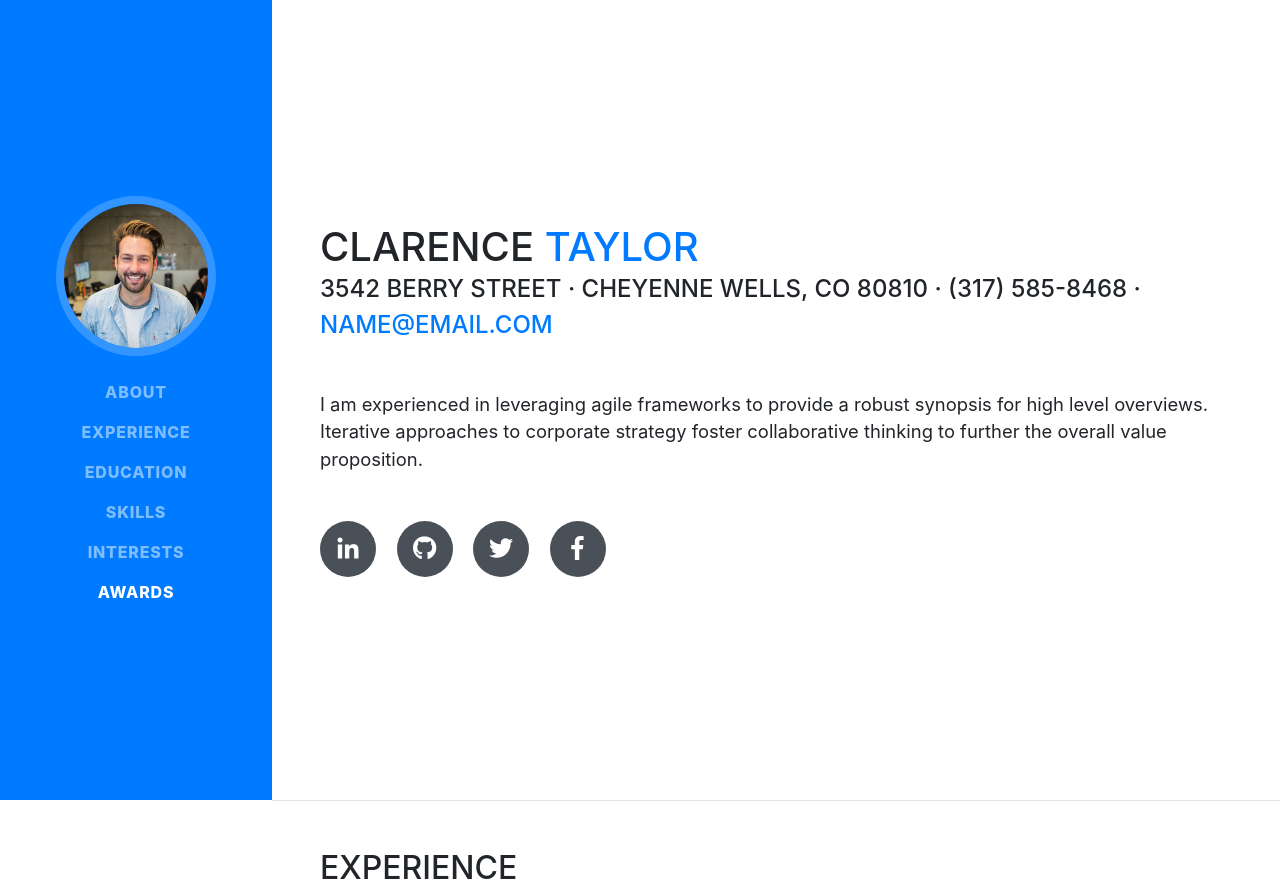
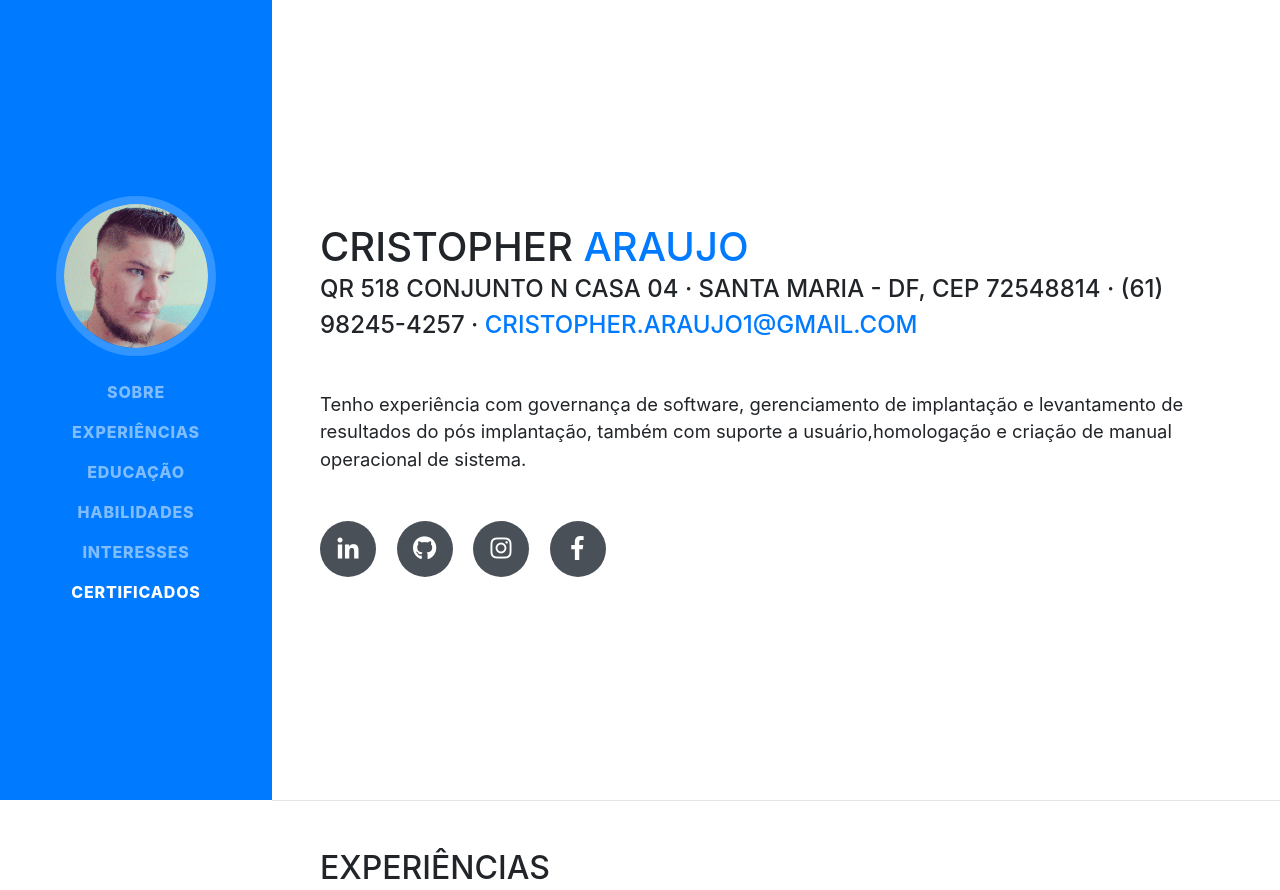
Before and after one commit to Crist0pher/Cristopher.github.io, a website with bundled scripts: page index.html in a window 1280 px wide. Shown: the top 890 px of the page. Built offline with nearby package versions, Linux system fonts and the light colour scheme; a web font is replaced by a local one.

Commit message:
Primeiras alterações no template: Tradução e inclusão de informações pessoais

```diff
--- a/index.html
+++ b/index.html
@@ -29,7 +29,7 @@
       <a class="navbar-brand js-scroll-trigger" href="#page-top">
         <span class="d-block d-lg-none">Clarence Taylor</span>
         <span class="d-none d-lg-block">
-          <img class="img-fluid img-profile rounded-circle mx-auto mb-2" src="img/profile.jpg" alt="">
+          <img class="img-fluid img-profile rounded-circle mx-auto mb-2" src="img/selfie.jpg" alt="">
         </span>
       </a>
       <button class="navbar-toggler" type="button" data-toggle="collapse" data-target="#navbarSupportedContent" aria-controls="navbarSupportedContent" aria-expanded="false" aria-label="Toggle navigation">
@@ -38,22 +38,22 @@
       <div class="collapse navbar-collapse" id="navbarSupportedContent">
         <ul class="navbar-nav">
           <li class="nav-item">
-            <a class="nav-link js-scroll-trigger" href="#about">About</a>
+            <a class="nav-link js-scroll-trigger" href="#about">Sobre</a>
           </li>
           <li class="nav-item">
-            <a class="nav-link js-scroll-trigger" href="#experience">Experience</a>
+            <a class="nav-link js-scroll-trigger" href="#experience">Experiências</a>
           </li>
           <li class="nav-item">
-            <a class="nav-link js-scroll-trigger" href="#education">Education</a>
+            <a class="nav-link js-scroll-trigger" href="#education">Educação</a>
           </li>
           <li class="nav-item">
-            <a class="nav-link js-scroll-trigger" href="#skills">Skills</a>
+            <a class="nav-link js-scroll-trigger" href="#skills">Habilidades</a>
           </li>
           <li class="nav-item">
-            <a class="nav-link js-scroll-trigger" href="#interests">Interests</a>
+            <a class="nav-link js-scroll-trigger" href="#interests">Interesses</a>
           </li>
           <li class="nav-item">
-            <a class="nav-link js-scroll-trigger" href="#awards">Awards</a>
+            <a class="nav-link js-scroll-trigger" href="#awards">Certificados</a>
           </li>
         </ul>
       </div>
@@ -63,24 +63,24 @@
 
       <section class="resume-section p-3 p-lg-5 d-flex d-column" id="about">
         <div class="my-auto">
-          <h1 class="mb-0">Clarence
-            <span class="text-primary">Taylor</span>
+          <h1 class="mb-0">Cristopher
+            <span class="text-primary">Araujo</span>
           </h1>
-          <div class="subheading mb-5">3542 Berry Street · Cheyenne Wells, CO 80810 · (317) 585-8468 ·
-            <a href="mailto:name@email.com">name@email.com</a>
+          <div class="subheading mb-5">Qr 518 Conjunto N Casa 04 · Santa Maria - DF, CEP 72548814 · (61) 98245-4257 ·
+            <a href="mailto:cristopher.araujo1@gmail.com">cristopher.araujo1@gmail.com</a>
           </div>
-          <p class="lead mb-5">I am experienced in leveraging agile frameworks to provide a robust synopsis for high level overviews. Iterative approaches to corporate strategy foster collaborative thinking to further the overall value proposition.</p>
+          <p class="lead mb-5">Tenho experiência com governança de software, gerenciamento de implantação e levantamento de resultados do pós implantação, também com suporte a usuário,homologação e criação de manual operacional de sistema.</p>
           <div class="social-icons">
-            <a href="#">
+            <a href="https://www.linkedin.com/in/cristopher-araujo/">
               <i class="fab fa-linkedin-in"></i>
             </a>
-            <a href="#">
+            <a href="https://github.com/Crist0pher">
               <i class="fab fa-github"></i>
             </a>
-            <a href="#">
-              <i class="fab fa-twitter"></i>
+            <a href="https://www.instagram.com/cristopheraraujo/">
+              <i class="fab fa-instagram"></i>
             </a>
-            <a href="#">
+            <a href="https://www.facebook.com/Cristopherarujo">
               <i class="fab fa-facebook-f"></i>
             </a>
           </div>
@@ -91,7 +91,7 @@
 
       <section class="resume-section p-3 p-lg-5 d-flex flex-column" id="experience">
         <div class="my-auto">
-          <h2 class="mb-5">Experience</h2>
+          <h2 class="mb-5">Experiências</h2>
 
           <div class="resume-item d-flex flex-column flex-md-row mb-5">
             <div class="resume-content mr-auto">
```
Also changed, not shown: img/Selfie.jpg (added), img/profile.jpg (deleted).
